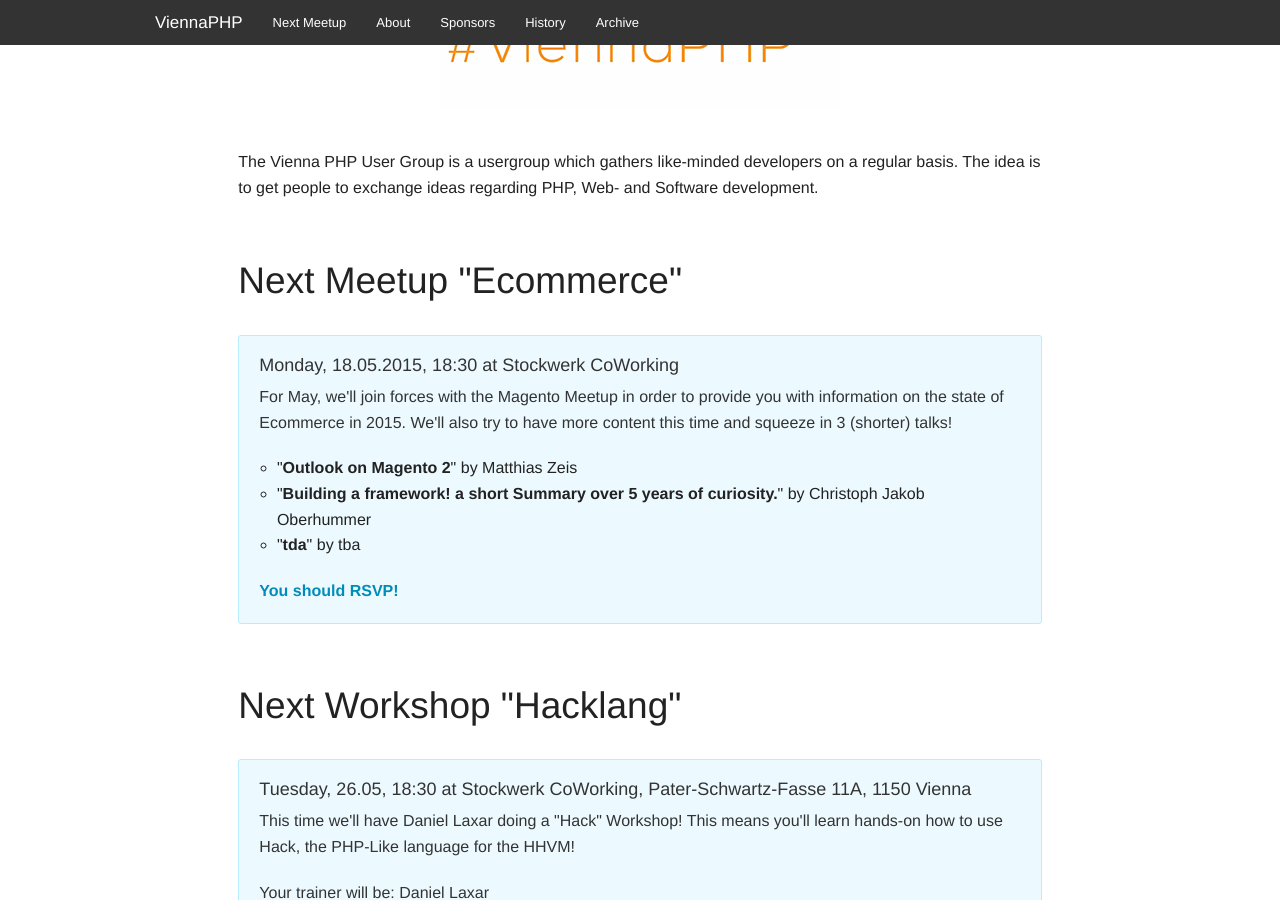
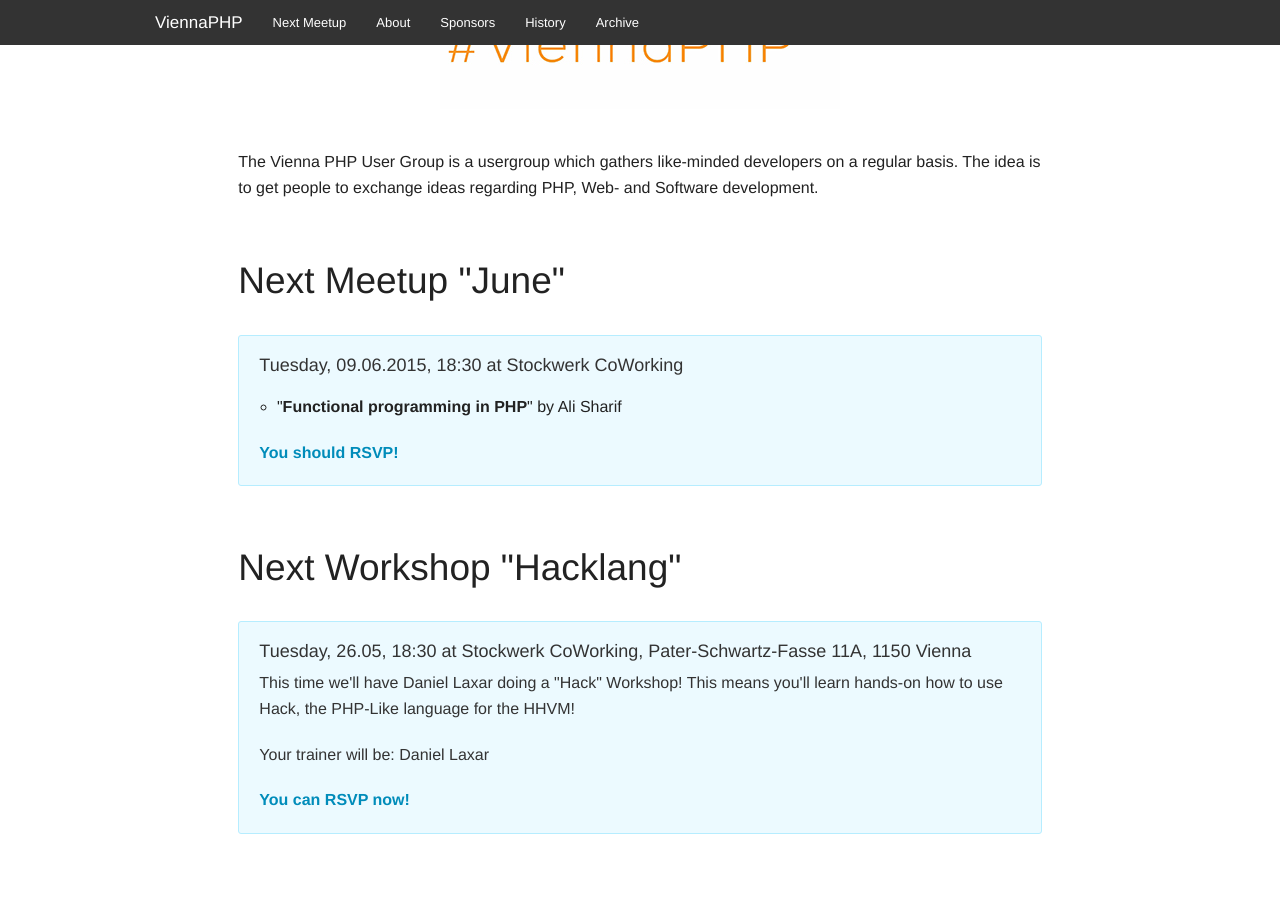
Before and after one commit to viennaphp/viennaphp.github.io, a Jekyll site: the page built from index.html, in a window 1280 px wide and 900 px high, scrolled down 356 px. Built offline with Jekyll 4.4.1, drawn with Linux system fonts in a browser that asks for light colours.

Commit message:
Adding information about next meetup

```diff
--- a/_data/meetup.yml
+++ b/_data/meetup.yml
@@ -1,13 +1,9 @@
-title: Ecommerce
-date: Monday, 18.05.2015
+title: June
+date: Tuesday, 09.06.2015
 time: "18:30"
 location: Stockwerk CoWorking
-description: For May, we'll join forces with the Magento Meetup in order to provide you with information on the state of Ecommerce in 2015. We'll also try to have more content this time and squeeze in 3 (shorter) talks!
+description: ~
 agenda:
-    - title: Outlook on Magento 2
-      speaker: Matthias Zeis
-    - title: Building a framework! a short Summary over 5 years of curiosity.
-      speaker: Christoph Jakob Oberhummer
-    - title: tda
-      speaker: tba
-link: http://www.meetup.com/viennaphp/events/221231242/
+    - title: Functional programming in PHP
+      speaker: Ali Sharif
+link: http://www.meetup.com/viennaphp/events/221231261/
```
